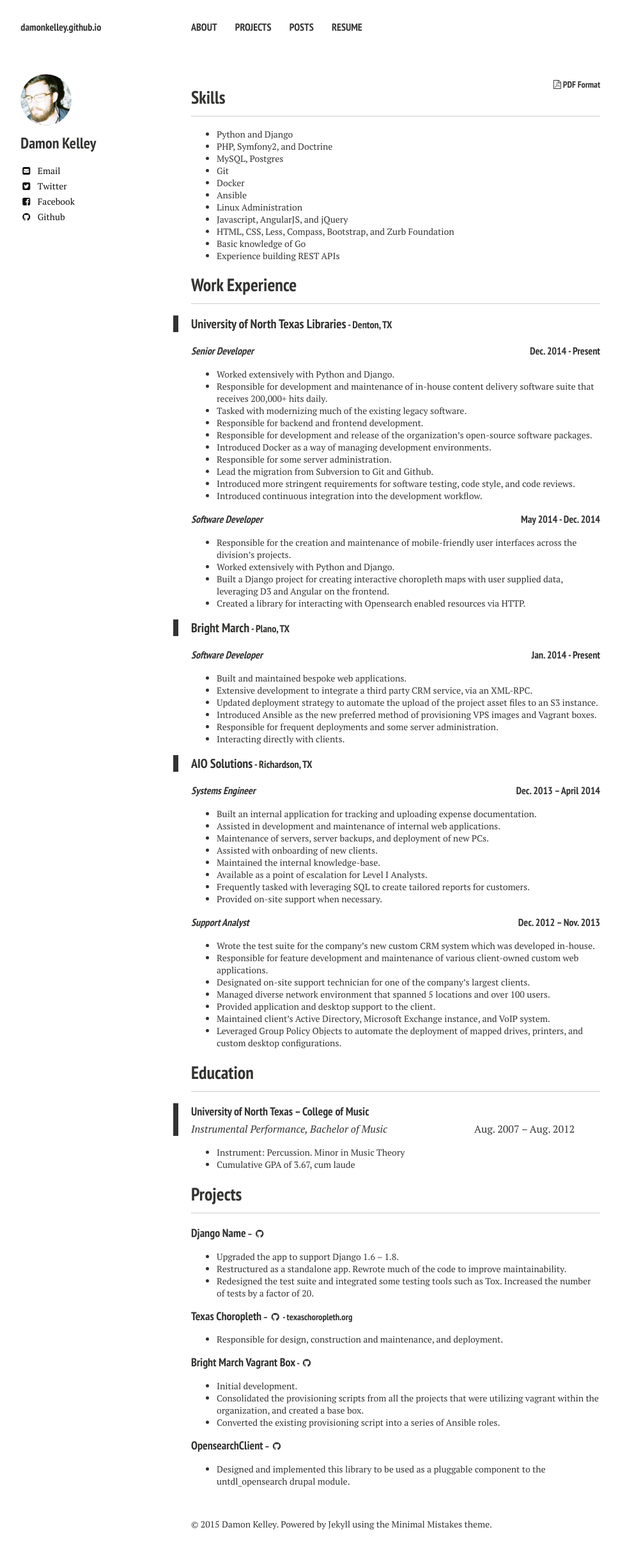
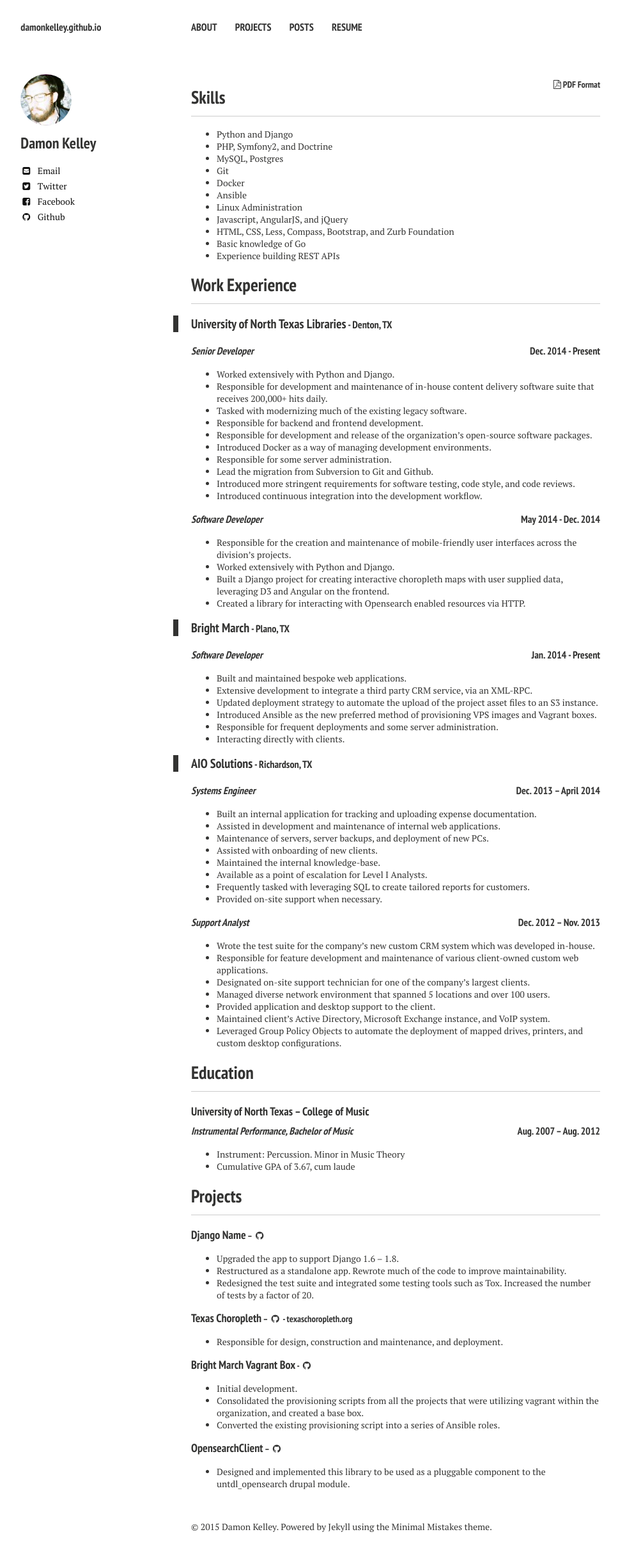
Before and after one commit to damonkelley/damonkelley.github.io, a Jekyll site: the page built from resume/index.md, in a window 1280 px wide. Shown: the whole page at 64% size, without its empty margins (21-991 px from the left). Built offline with Jekyll 4.4.1, drawn with Linux system fonts in a browser that asks for light colours; nearby versions of some CDN libraries.

Commit message:
Update education section.

```diff
--- a/resume/index.md
+++ b/resume/index.md
@@ -87,8 +87,9 @@ tags: [resume]
 ## Education
 ---
 
->#### University of North Texas – College of Music
-_Instrumental Performance, Bachelor of Music_ <span class="right">Aug. 2007 – Aug. 2012</span>
+#### University of North Texas – College of Music
+
+#####_Instrumental Performance, Bachelor of Music_ <span class="right">Aug. 2007 – Aug. 2012</span>
 
 
 * Instrument: Percussion. Minor in Music Theory
```
